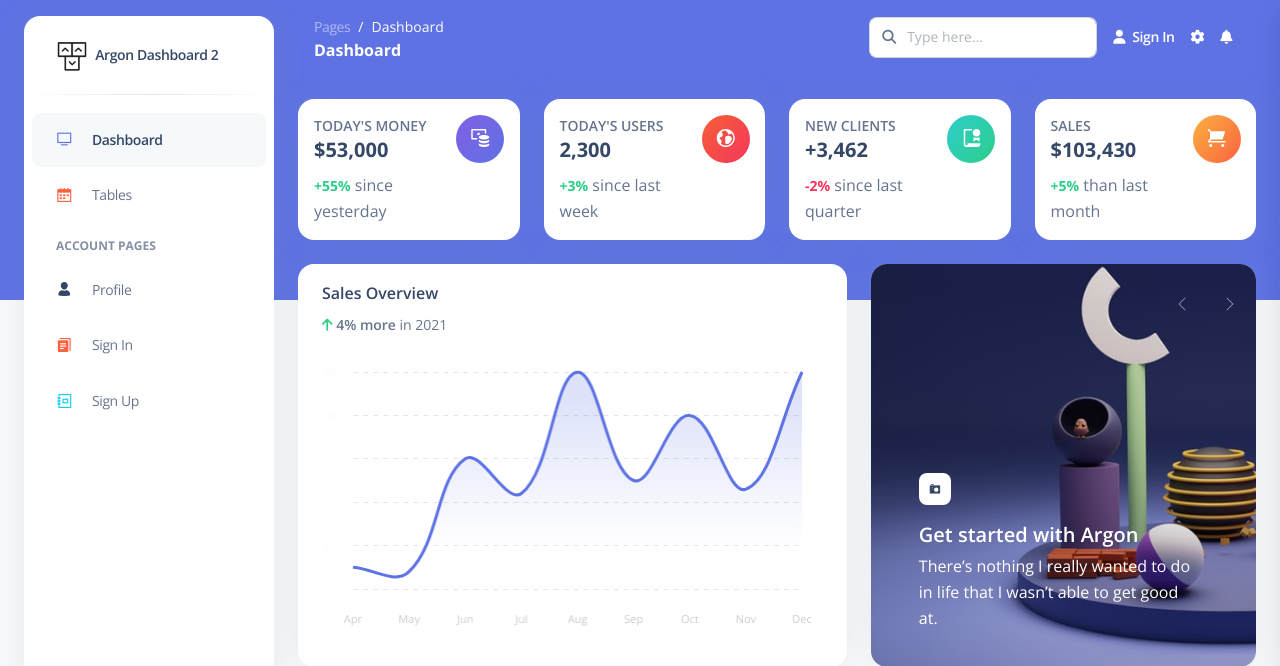
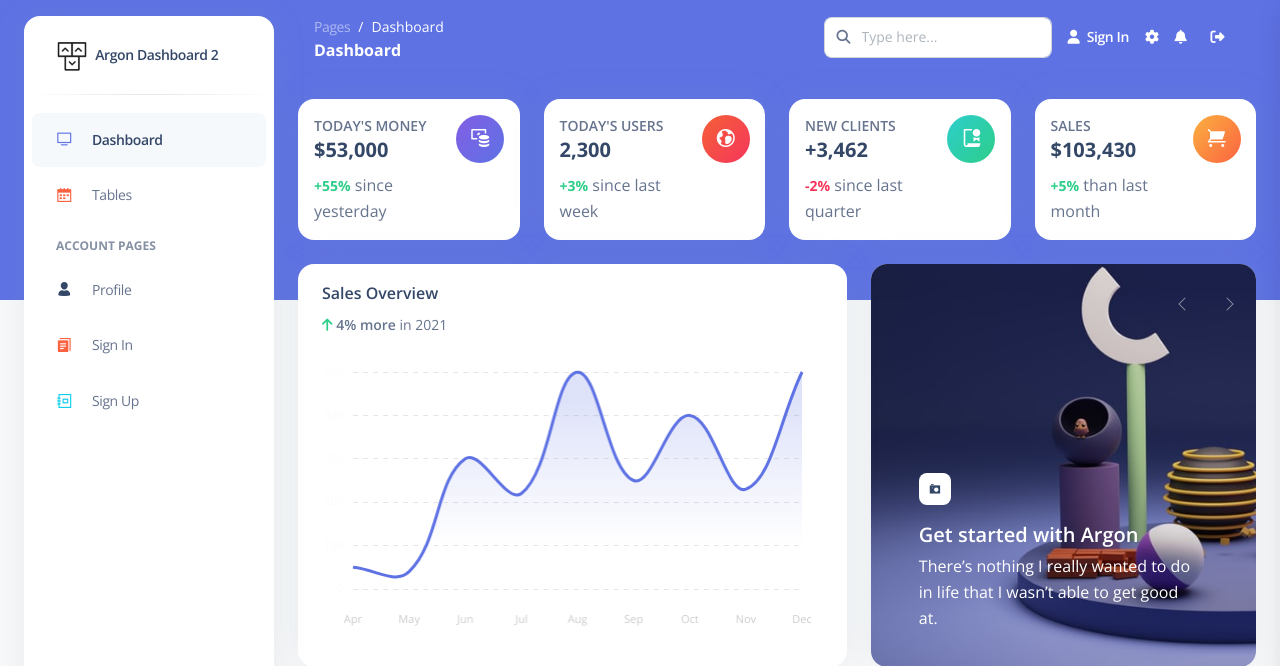
Before and after one commit to bitmonk/DashboardCrud, a PHP site: page / in a window 1280 px wide. Shown: the top 666 px of the page. Run offline with PHP 8.4, Linux system fonts and the light colour scheme; the visitor is signed in with stand-in values (Sample User, id 1); some libraries are stand-ins or nearby versions.

Commit message:
some touches in dashboard

```diff
--- a/index.php
+++ b/index.php
@@ -337,6 +337,11 @@ if($userprofile == true){
                   </li>
                 </ul>
               </li>
+              <li class="nav-item px-3 d-flex align-items-center">
+              <a class="nav-link text-white p-0" href="./pages/logout.php">
+                <i class="fa fa-sign-out fixed-plugin-button-nav cursor-pointer"></i>
+              </a>
+            </li>
             </ul>
           </div>
         </div>
```
